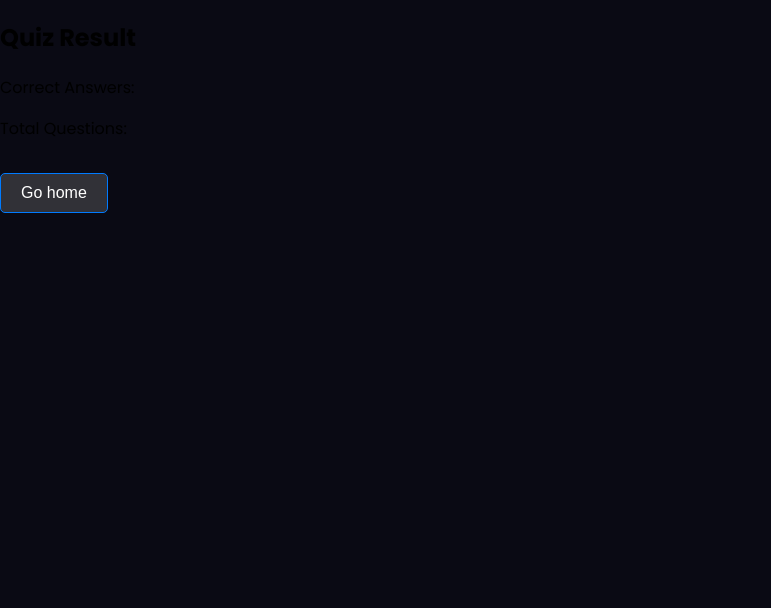
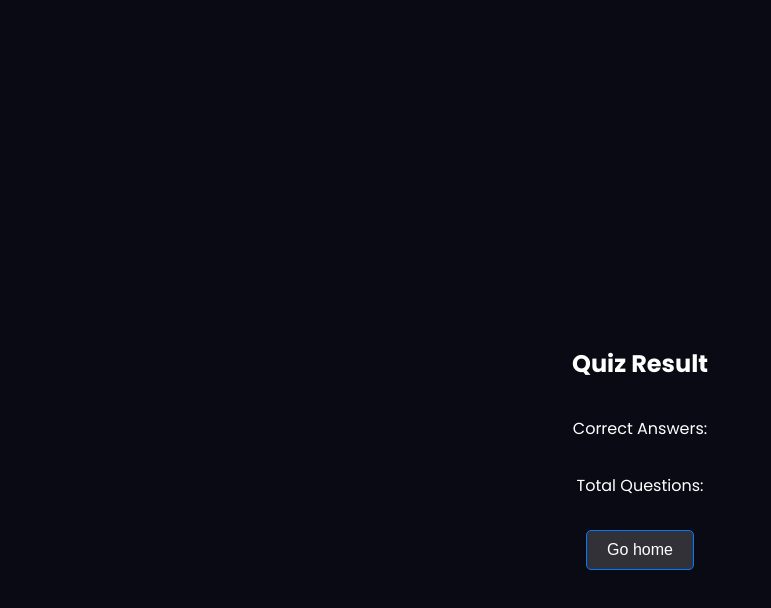
Before and after one commit to galihkarya/Quitest, a React (Create React App) app: page /result in a window 1280 px wide. Shown: the top 608 px of the page, without its empty margins (0-771 px from the left). Built offline with nearby package versions, Linux system fonts and the light colour scheme.

Commit message:
add styling to result page

```diff
--- a/src/styles/result.css
+++ b/src/styles/result.css
@@ -0,0 +1,11 @@
+.result-container{
+    display: flex;
+    flex-direction: column;
+    justify-content: center;
+    align-items: center;
+    height: 100vh;
+    background-color: #0a0a14;
+    color: #ffffff;
+    padding: 48px;
+    overflow: hidden;
+}
```
